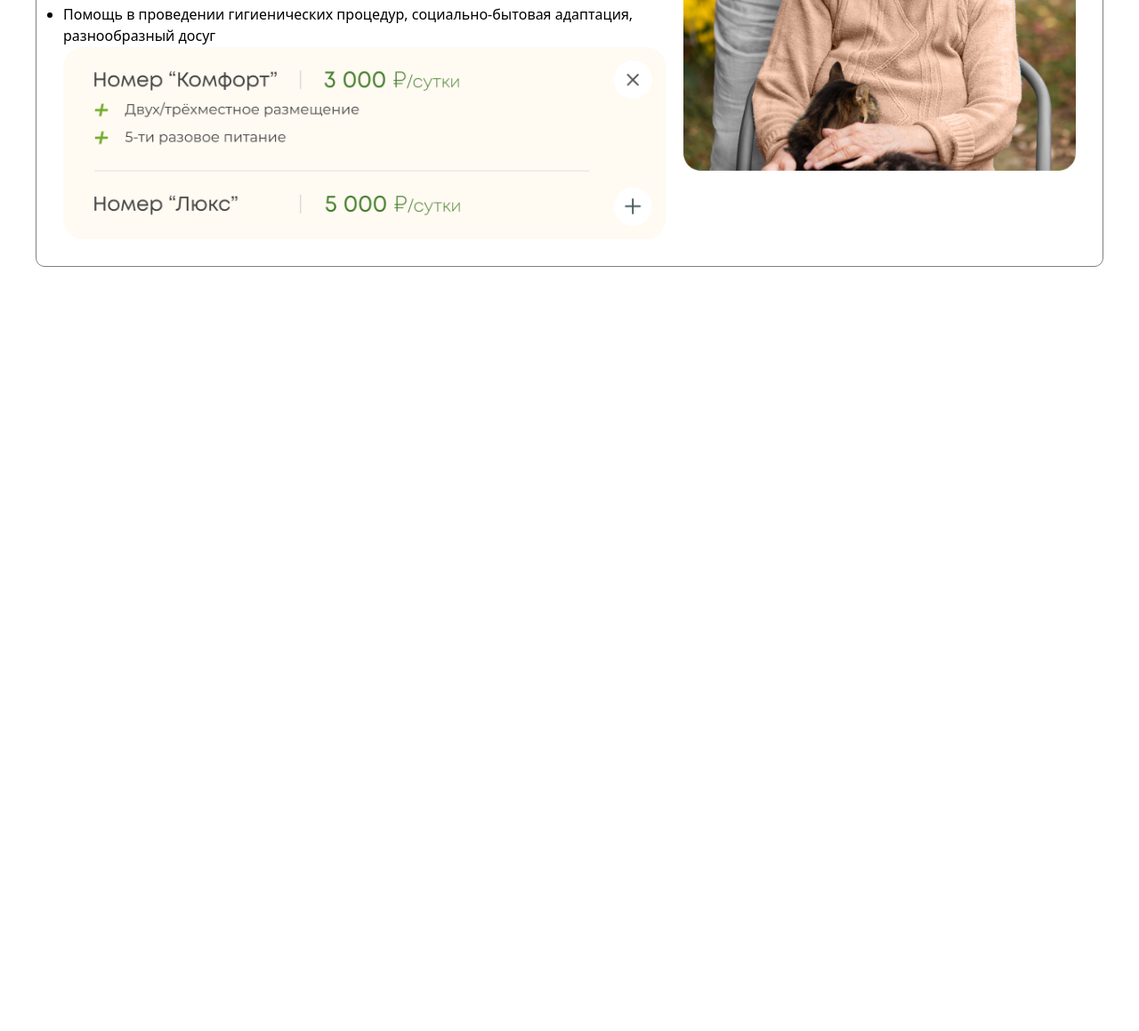
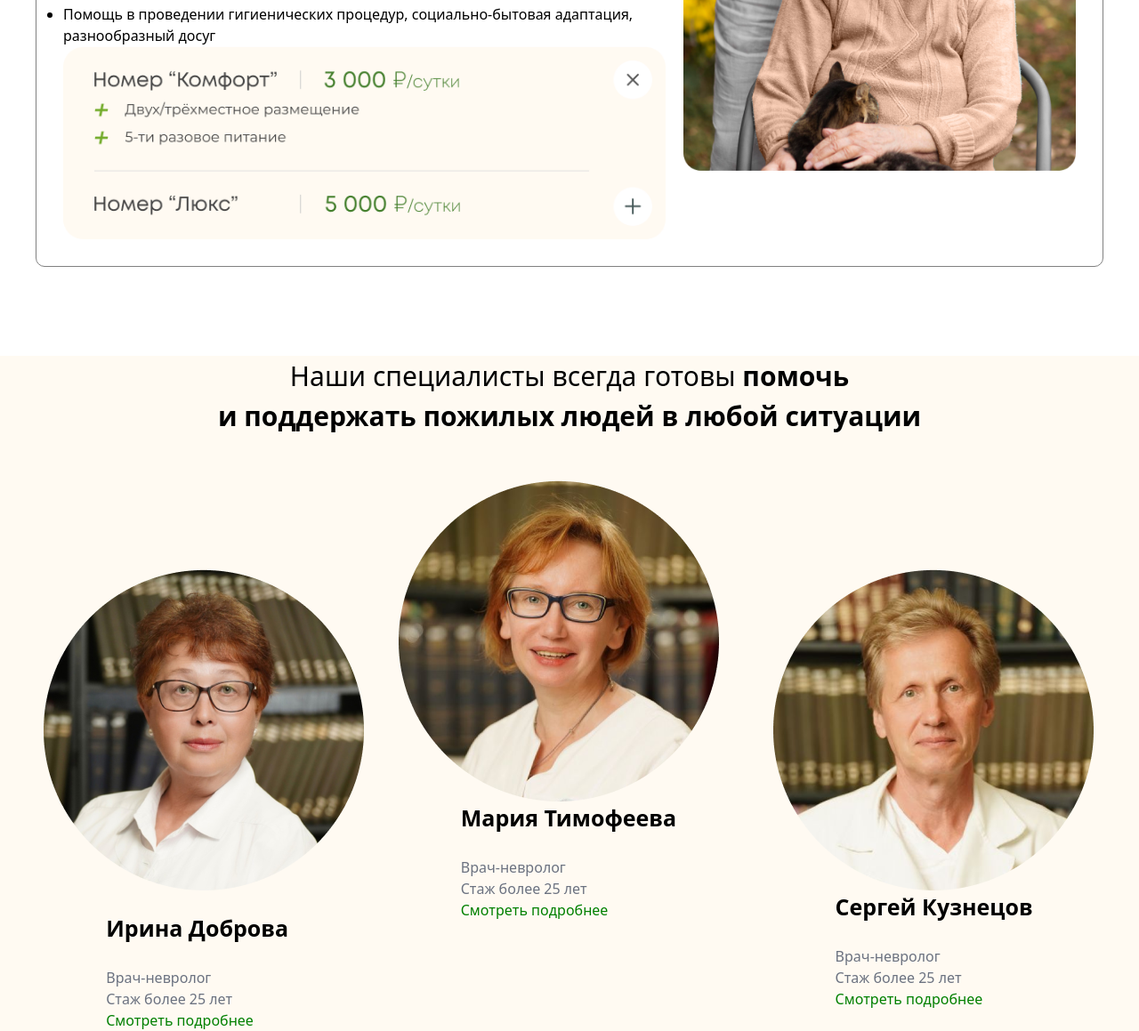
Before and after one commit to Umar777406/figma, a website: page src/index.html in a window 1280 px wide. Shown: the part 5022-6181 px from the top of the page at 89% size. Before the commit the page ends 5322 px from the top, so only its background shows below. Drawn offline with nearby package versions, Linux system fonts and the light colour scheme; files that its build step writes are made by us from their sources.

Commit message:
section4

```diff
--- a/src/index.html
+++ b/src/index.html
@@ -7,7 +7,7 @@
     <link rel="stylesheet" href="output.css">
 </head>
 <body>
-<div class="max-w-[1200px] mx-auto">
+<div class="max-w-[1200px] m-auto">
   <header class="px-8 py-4 bg-white shadow">
     <nav class="flex items-center justify-between">
       <div class="flex items-center gap-3">
@@ -178,5 +178,43 @@
     </aside>
 </section>
 </div>
+<section class="bg-[#FFFAF2] gap-5 mt-[100px]">
+    <h1 class="text-[30px] mt-[100px] text-center">Наши специалисты всегда готовы <span class="font-bold"> помочь <br> и поддержать пожилых людей в любой ситуации </span></h1>
+    <div class="flex flex-col lg:flex-row lg:justify-around gap-5 mt-[150px] max-w-[1200px] m-auto">
+    <aside class="m-auto lg:m-0">
+        <img src="Image-06-1.png" alt=""> <br>
+          <div class="mx-[70px]">
+        <h1 class="font-bold text-[25px]">Ирина Доброва</h1> <br>
+        <div class="text-gray-500">
+            <p>Врач-невролог</p>
+            <p>Стаж более 25 лет</p>
+        </div>
+        <p class="text-[green]">Смотреть подробнее</p>
+        </aside>
+    </aside>
+    <aside class="lg:mt-[-100px] m-auto lg:m-0">
+        <img src="Image-06-2.png" alt="">
+        <div class="mx-[70px]">
+                <h1 class="font-bold text-[25px]">Мария Тимофеева</h1> <br>
+        <div class="text-gray-500">
+            <p>Врач-невролог</p>
+            <p>Стаж более 25 лет</p>
+        </div>
+        <p class="text-[green]">Смотреть подробнее</p>
+        </div>
+    </aside>
+    <aside class="m-auto lg:m-0">
+        <img src="Image-06-3.png" alt="">
+            <div class="mx-[70px]">
+                <h1 class="font-bold text-[25px]">Сергей Кузнецов</h1> <br>
+        <div class="text-gray-500">
+            <p>Врач-невролог</p>
+            <p>Стаж более 25 лет</p>
+        </div>
+        <p class="text-[green]">Смотреть подробнее</p>
+        </div>
+    </aside>
+    </div>
+</section>
 </body>
 </html>
```
Also changed, not shown: src/Image-06-1.png (added), src/Image-06-2.png (added), src/Image-06-3.png (added).
